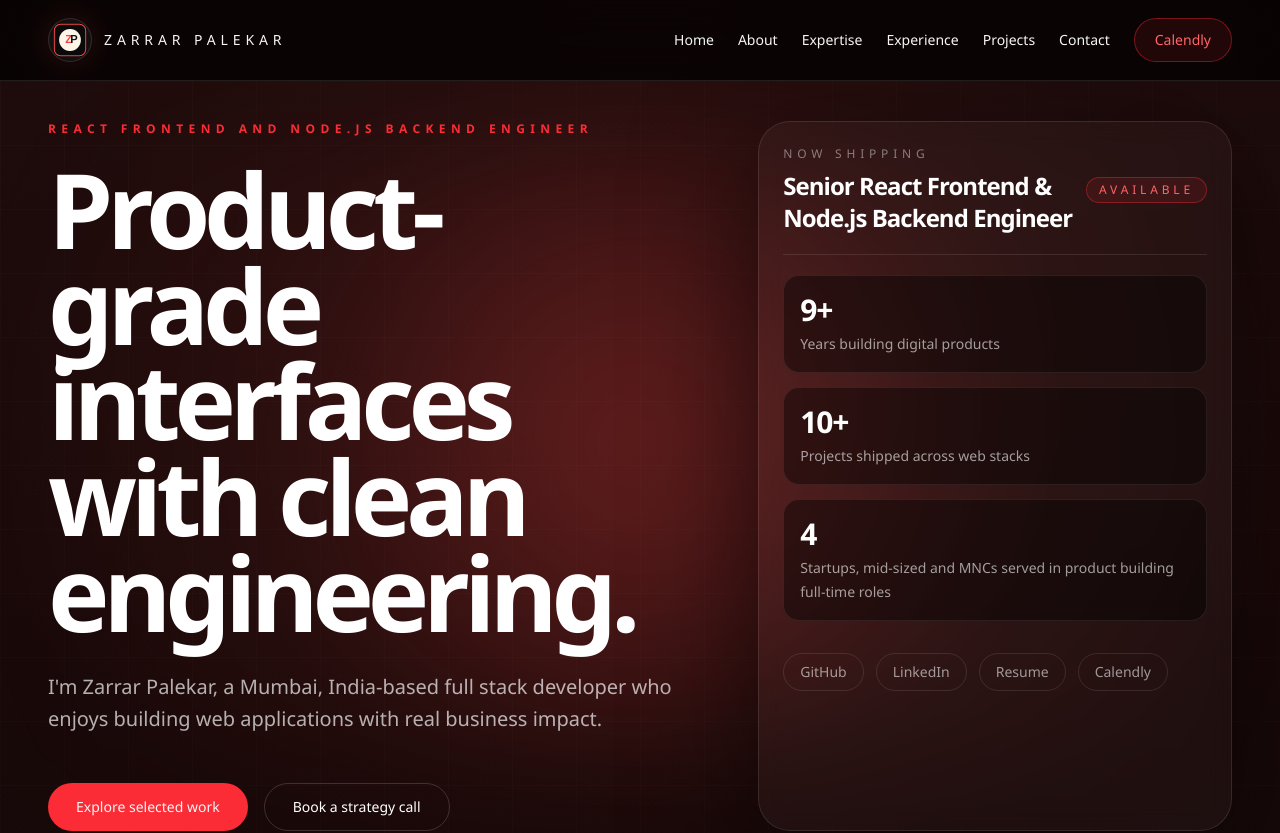
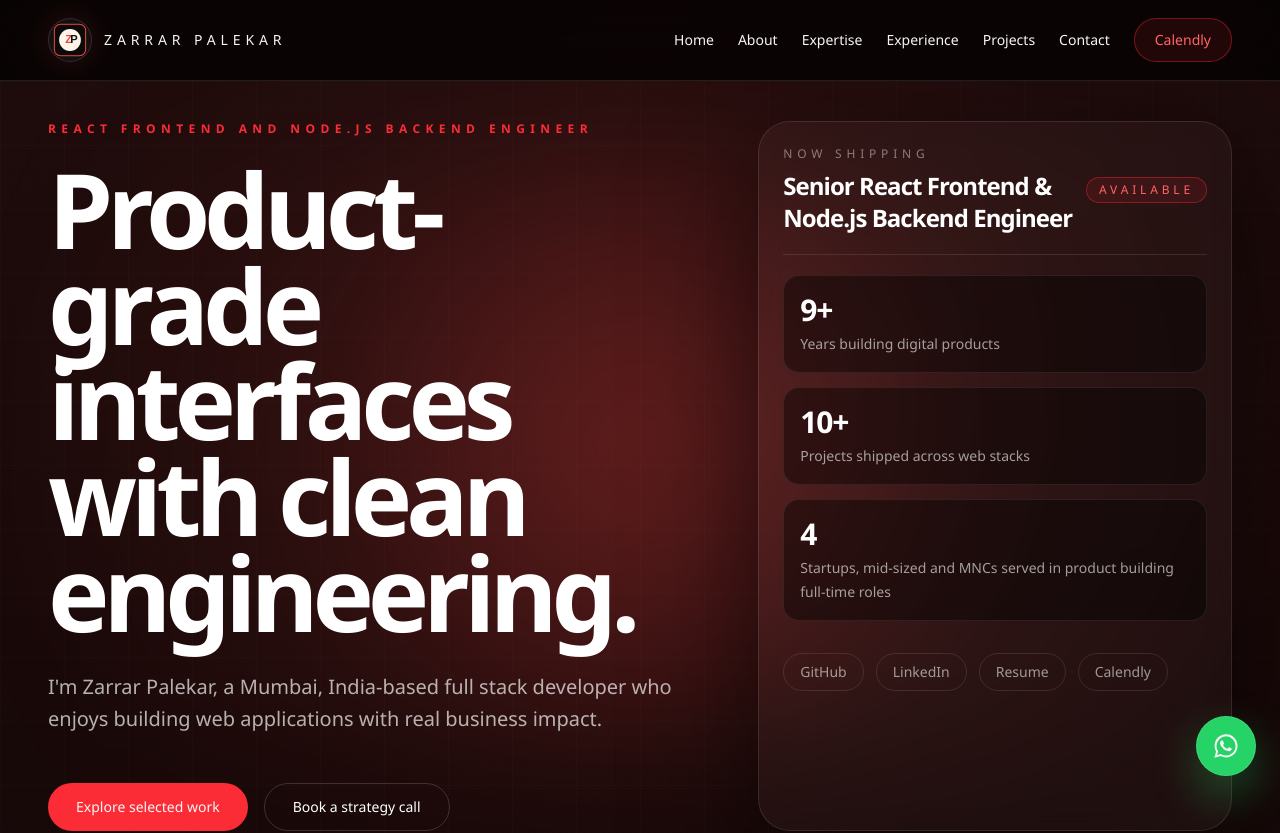
Before and after one commit to ZarrarPalekar/ReactiFolio, a Next.js app: page / in a window 1280 px wide. Shown: the top 833 px of the page. Built offline with nearby package versions, Linux system fonts and the light colour scheme.

Commit message:
whatsapp

```diff
--- a/app/layout.tsx
+++ b/app/layout.tsx
@@ -3,6 +3,7 @@ import Script from "next/script";
 
 import { SiteFooter } from "@/components/layout/site-footer";
 import { SiteHeader } from "@/components/layout/site-header";
+import { WhatsAppFab } from "@/components/layout/whatsapp-fab";
 import { CalendlyProvider } from "@/components/ui/calendly-provider";
 import { siteConfig } from "@/data/portfolio";
 
@@ -191,6 +192,7 @@ export default function RootLayout({
             <SiteHeader />
             <main className="relative">{children}</main>
             <SiteFooter />
+            <WhatsAppFab />
           </div>
         </CalendlyProvider>
       </body>
--- /dev/null
+++ b/components/layout/whatsapp-fab.tsx
@@ -0,0 +1,23 @@
+import Link from "next/link";
+
+import { siteConfig } from "@/data/portfolio";
+
+export function WhatsAppFab() {
+  return (
+    <Link
+      href={siteConfig.whatsappUrl}
+      target="_blank"
+      rel="noreferrer"
+      aria-label="Chat on WhatsApp"
+      className="fixed bottom-5 right-5 z-[70] inline-flex h-15 w-15 items-center justify-center rounded-full border border-white/12 bg-[#25D366] text-black shadow-[0_18px_45px_rgba(37,211,102,0.35)] transition hover:scale-[1.03] hover:bg-[#1fbc59] sm:bottom-6 sm:right-6"
+    >
+      <svg
+        aria-hidden="true"
+        viewBox="0 0 24 24"
+        className="h-7 w-7 fill-current"
+      >
+        <path d="M19.05 4.91A9.82 9.82 0 0 0 12.03 2C6.61 2 2.2 6.4 2.2 11.82c0 1.74.46 3.45 1.34 4.95L2 22l5.4-1.42a9.8 9.8 0 0 0 4.62 1.18h.01c5.42 0 9.82-4.41 9.82-9.83a9.76 9.76 0 0 0-2.8-7.02Zm-7.02 15.19h-.01a8.1 8.1 0 0 1-4.12-1.13l-.29-.17-3.2.84.86-3.12-.19-.31a8.12 8.12 0 0 1-1.25-4.3 8.2 8.2 0 0 1 8.2-8.19 8.14 8.14 0 0 1 5.8 2.4 8.12 8.12 0 0 1 2.4 5.8 8.2 8.2 0 0 1-8.2 8.18Zm4.5-6.15c-.25-.12-1.47-.73-1.7-.81-.23-.09-.4-.12-.57.12-.17.25-.65.81-.79.97-.15.17-.29.19-.54.06-.25-.12-1.04-.38-1.99-1.22-.74-.66-1.24-1.47-1.39-1.71-.15-.25-.02-.38.11-.5.11-.11.25-.29.37-.43.12-.15.17-.25.25-.42.08-.17.04-.31-.02-.43-.06-.12-.57-1.37-.77-1.88-.2-.47-.41-.41-.57-.42h-.48c-.17 0-.43.06-.66.31-.23.25-.86.84-.86 2.05 0 1.21.88 2.37 1 2.54.12.17 1.72 2.63 4.17 3.69.58.25 1.04.4 1.39.51.58.18 1.11.15 1.53.09.47-.07 1.47-.6 1.68-1.18.21-.58.21-1.08.15-1.18-.06-.1-.23-.16-.48-.29Z" />
+      </svg>
+    </Link>
+  );
+}
--- a/data/portfolio.ts
+++ b/data/portfolio.ts
@@ -8,6 +8,8 @@ import type {
 } from "@/types/portfolio";
 
 export const siteConfig = {
+  whatsappMessage:
+    "Hey, Zarrar! I came here from your website zarrarpalekar.com",
   name: "Zarrar Palekar",
   title: "Senior React Frontend & Node.js Backend Engineer",
   shortTitle: "Full Stack Developer in India",
@@ -15,6 +17,9 @@ export const siteConfig = {
     "Zarrar Palekar is a full stack developer in India specializing in React, Node.js, TypeScript, and scalable web application development for startups, product teams, and businesses.",
   email: "zarrar@live.in",
   phone: "+91 98673 63215",
+  whatsappUrl: `https://wa.me/919867363215?text=${encodeURIComponent(
+    "Hey, Zarrar! I came here from your website zarrarpalekar.com",
+  )}`,
   location: "Mumbai, India",
   country: "India",
   resumeUrl:
```
